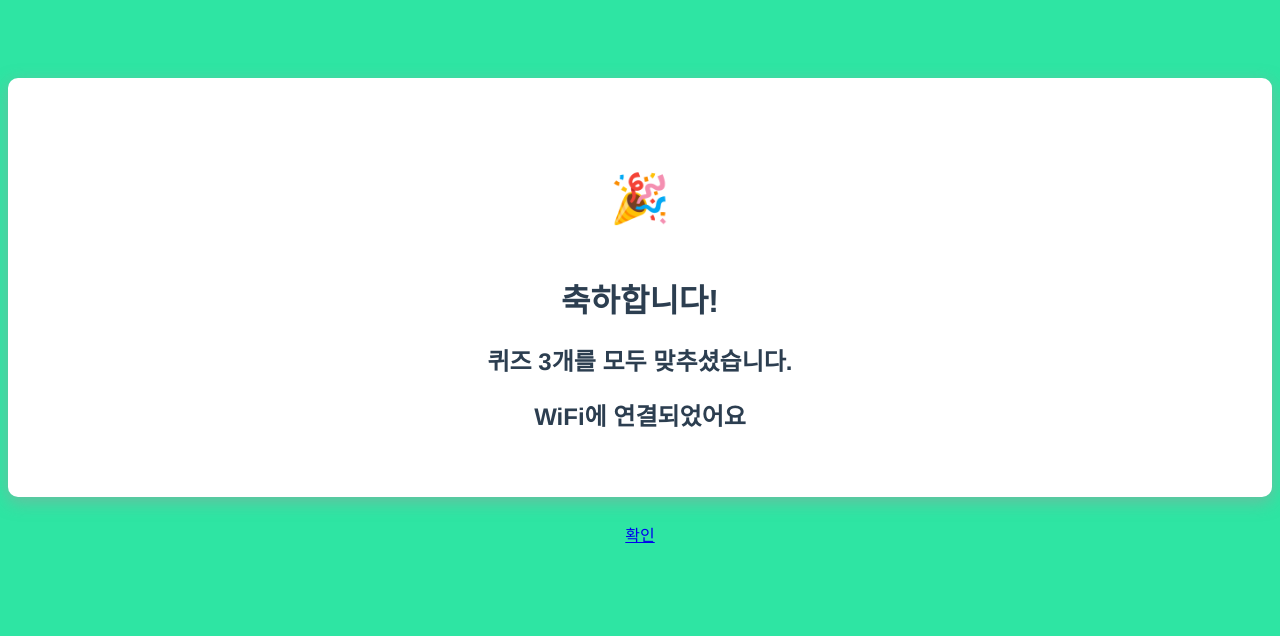
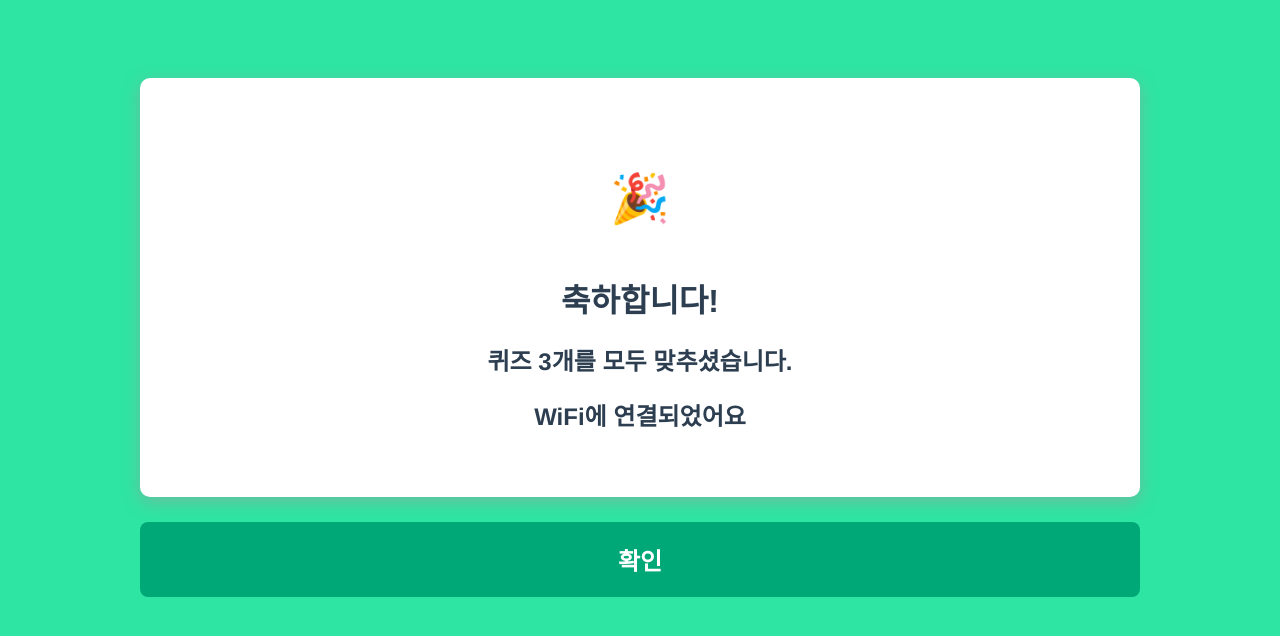
Before and after one commit to ApLight/groenlandicus, a Vue app in the folder web/quiz-for-wifi/: page /complete in a window 1280 px wide. Shown: the top 636 px of the page. Built offline with nearby package versions, Linux system fonts and the light colour scheme.

Commit message:
quiz part finish

```diff
--- a/web/quiz-for-wifi/src/views/Complete.vue
+++ b/web/quiz-for-wifi/src/views/Complete.vue
@@ -1,6 +1,5 @@
 <template>
     <div class="complete">
-
         <div class="body-box">
             <p class="icon-body">🎉 </p>
             <h1>축하합니다!</h1>
@@ -8,7 +7,7 @@
             <h2>WiFi에 연결되었어요</h2>
         </div>
         <div class="btn-box">
-            <router-link to="#" @click="">확인</router-link>
+            <button @click="">확인</button>
         </div>
     </div>
 </template>
@@ -20,7 +19,9 @@
 </script>
 <style scoped>
     .complete {
+        width: 1000px;
         padding: 50px 0;
+        margin: auto;
     }
 
     .icon-body {
@@ -28,7 +29,6 @@
     }
 
     .btn-box {
-        width: 1000px;
         margin: 15px auto;
     }
 
@@ -39,6 +39,17 @@
         box-shadow: 0 5px 16px 1px rgba(157, 157, 157, 0.5);
         padding: 45px;
         margin-bottom: 25px;
+    }
+
+    .btn-box button{
+        width: 100%;
+        padding: 20px ;
+        font-size: 1.5em;
+        border-radius: 8px;
+        background-color: #00a878;
+        border: none;
+        color: #ffffff;
+        font-weight: bold;
     }
 
     @media screen and (max-width: 992px) {
--- a/web/quiz-for-wifi/src/views/Quiz.vue
+++ b/web/quiz-for-wifi/src/views/Quiz.vue
@@ -1,7 +1,7 @@
 <template>
     <div v-if="userAnswer === null" class="quiz">
         <div class="header-box">
-            <img v-if="this.currentIndex === 1" class="icon-wifi" src="../assets/icon-wifi.png">
+            <!--<img v-if="this.currentIndex === 1" class="icon-wifi" src="../assets/icon-wifi.png">-->
             <Header :msg="changeHeaderText"></Header>
             <Counter :totalCount="totalCount" :passCount="passCount"></Counter>
         </div>
@@ -22,8 +22,7 @@
     </div>
     <div v-else-if="userAnswer === true" class="quiz-result quiz-result-success">
         <div class="header-box">
-            <h1 class="icon-success" >👏</h1>
-            <Header msg="짝짝짝! 정답이에요!"></Header>
+            <Header msg="👏 짝짝짝! 정답이에요!"></Header>
             <Counter :totalCount="totalCount" :passCount="passCount"></Counter>
         </div>
         <div class="body-box">
@@ -42,8 +41,7 @@
     </div>
     <div v-else-if="userAnswer === false" class="quiz-result quiz-result-fail">
         <div class="header-box">
-            <h1 class="icon-fail">😭</h1>
-            <Header msg="앗... 틀렸어요"></Header>
+            <Header msg="😭 앗... 틀렸어요"></Header>
             <Counter :totalCount="totalCount" :passCount="passCount"></Counter>
         </div>
         <div class="body-box">
@@ -56,10 +54,8 @@
             <h1 class="quiz-explanation">{{quiz[quizIndex].explanation}}</h1>
         </div>
         <div class="btn-box">
-            <div class="btn-box">
-                <button @click="moveToNextProblem(false)">머그잔 인증 바로가기</button>
-                <button @click="moveToNextProblem(true)">확인</button>
-            </div>
+            <button @click="moveToNextProblem(false)">머그잔 인증 바로가기</button>
+            <button @click="moveToNextProblem(true)">확인</button>
         </div>
     </div>
 </template>
@@ -109,7 +105,7 @@
             }
         },
         methods: {
-            fetchData(){
+            fetchData() {
                 const baseURI = 'http://35.226.157.77';
 
                 this.$http.get(`${baseURI}/quizzes/`)
@@ -139,22 +135,22 @@
                 //     this.$router.push('complete')
                 // }
             },
-            moveToNextProblem(isTrue){
+            moveToNextProblem(isTrue) {
                 //다음 문제로 이동
-                if(isTrue){
+                if (isTrue) {
                     this.currentIndex++;
                     this.quizIndex++;
                     this.userAnswer = null;
 
-                    if(this.passCount === this.totalCount){
+                    if (this.passCount === this.totalCount) {
                         this.$router.push('/complete')
                     }
-                    if(this.quizIndex > 2){
+                    if (this.quizIndex > 2) {
                         this.fetchData();
                         this.currentIndex = 1;
                         this.quizIndex = 0;
                     }
-                }else{
+                } else {
                     this.$router.push('/camera');
                 }
             }
@@ -165,21 +161,21 @@
                 if (this.userAnswer === null) {
                     switch (this.passCount) {
                         case 0:
-                            return "퀴즈 3개를 맞추면 WiFi에 연결할 수 있어요!";
+                            return "📡 퀴즈 3개를 맞추면 WiFi에 연결할 수 있어요!";
                         case 1:
-                            return "정답을 맞췄어요 ^_^";
+                            return "👍 당신은 분리수거 천재?";
                         case 2:
-                            return "하나만 더 맞추면 돼요!"
+                            return "🤩 하나만 더 맞추면 돼요!"
                     }
-                } else if(this.userAnswer === false){
+                } else if (this.userAnswer === false) {
                     return "틀렸어요 ㅠㅠ";
-                } else{
+                } else {
                     return ""
                 }
 
             }
         },
-        created () {
+        created() {
             // 뷰가 생성되고 데이터가 이미 감시 되고 있을 때 데이터를 가져온다.
             this.fetchData()
         }
@@ -188,7 +184,7 @@
 </script>
 
 <style scoped>
-    .quiz {
+    .quiz,.quiz-result {
         width: 1000px;
         margin: auto;
     }
@@ -212,6 +208,7 @@
     .header-box {
         display: flex;
         align-items: center;
+        justify-content: space-between;
     }
 
     .body-box {
@@ -266,26 +263,26 @@
         margin-left: 10px;
     }
 
-    .quiz-result .icon-answer{
+    .quiz-result .icon-answer {
         width: 30px;
     }
 
-    .quiz-result .text-answer{
+    .quiz-result .text-answer {
         font-size: 40px;
     }
 
-    .quiz-result .btn-box{
+    .quiz-result .btn-box {
         display: flex;
     }
 
-    .quiz-result .btn-box button:hover{
+    .quiz-result .btn-box button:hover {
         cursor: pointer;
         opacity: 0.8;
     }
 
-    .quiz-result .btn-box button{
+    .quiz-result .btn-box button {
         width: 100%;
-        padding: 20px ;
+        padding: 20px;
         font-size: 1.5em;
         border-radius: 8px;
         background-color: #00a878;
@@ -294,11 +291,11 @@
         font-weight: bold;
     }
 
-    .quiz-result .btn-box button:first-child{
+    .quiz-result .btn-box button:first-child {
         margin-right: 10px;
     }
 
-    .quiz-result .btn-box button:last-child{
+    .quiz-result .btn-box button:last-child {
         margin-left: 10px;
     }
 
@@ -337,17 +334,16 @@
             padding: 25px;
         }
 
-
-        .quiz-result .btn-box{
+        .quiz-result .btn-box {
             flex-direction: column;
         }
 
-
-        .quiz-result .btn-box button:first-child{
+        .quiz-result .btn-box button:first-child {
             margin: 0;
             margin-bottom: 10px;
         }
-        .quiz-result .btn-box button:last-child{
+
+        .quiz-result .btn-box button:last-child {
             margin: 0;
             margin-top: 10px;
         }
```
